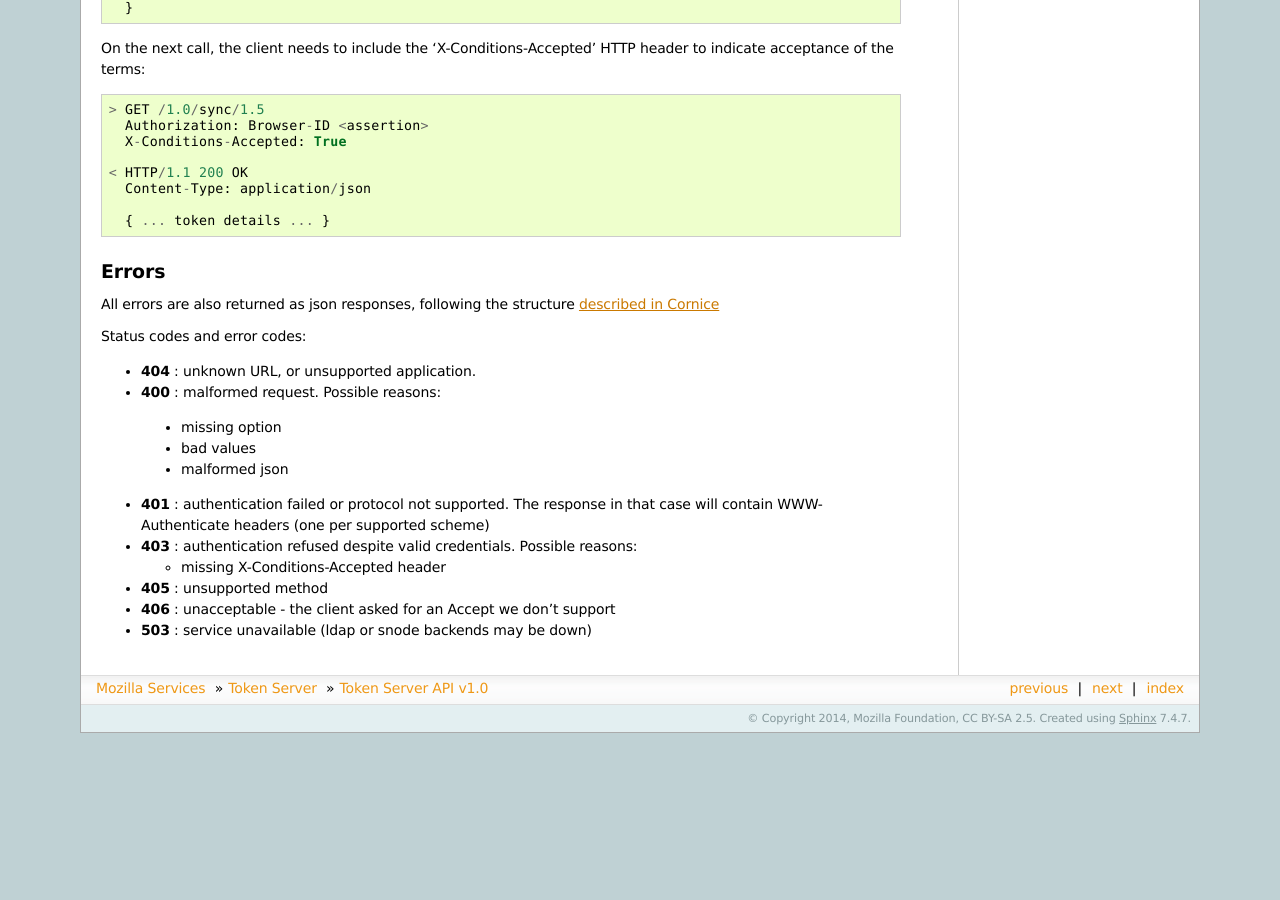
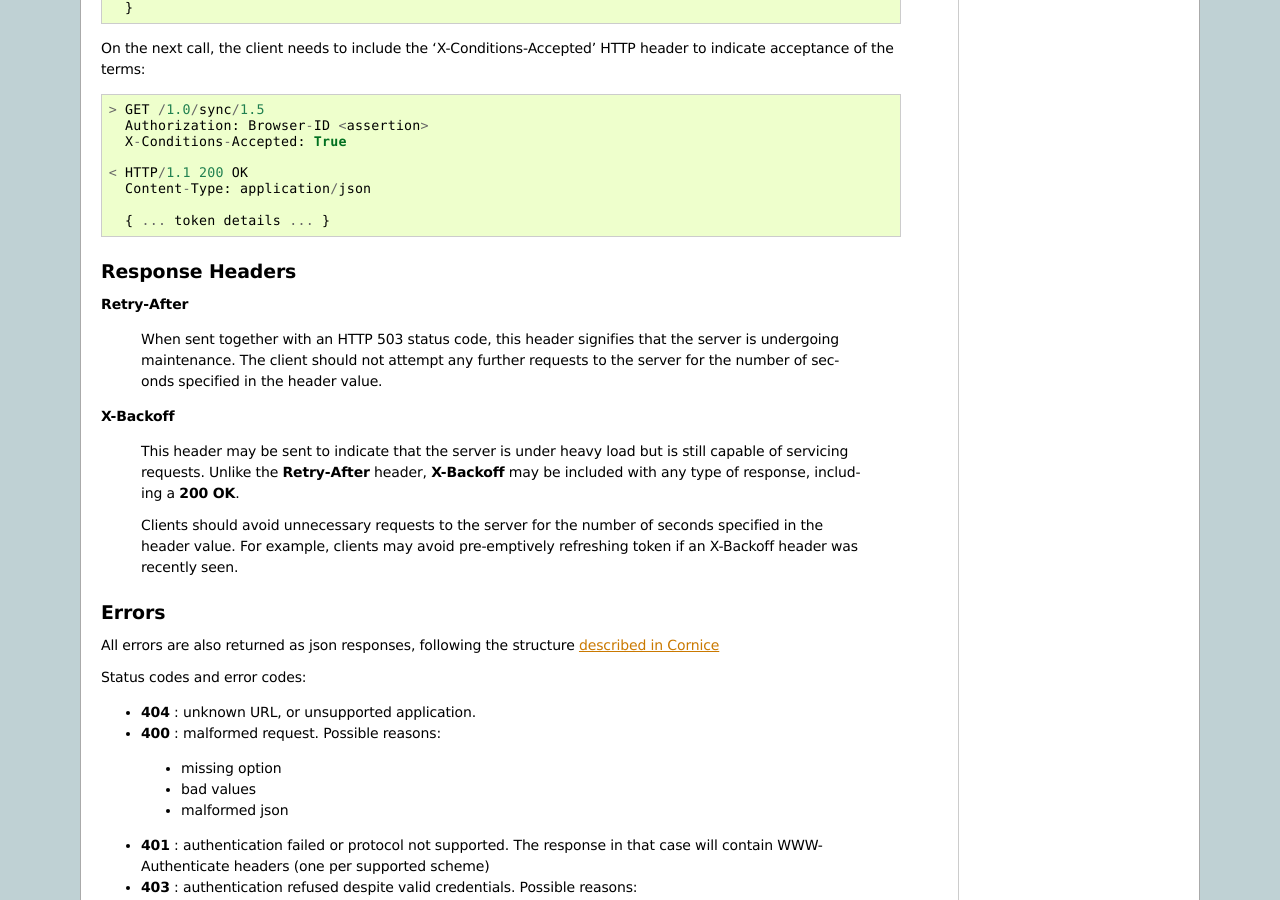
Before and after one commit to mozilla-services/docs, a Sphinx documentation site: the page built from source/token/apis.rst, in a window 1280 px wide and 900 px high, scrolled down 1200 px. Built offline with Sphinx 7.4.7, drawn with Linux system fonts in a browser that asks for light colours; the version number could not be read and is left out; before the commit the page ends 1933 px from its top, so only the background shows below that.

Commit message:
Bug 697126 - add backoff headers to tokenserver spec; r=telliott

```diff
--- a/source/token/apis.rst
+++ b/source/token/apis.rst
@@ -88,6 +88,29 @@ header to indicate acceptance of the terms::
       { ... token details ... }
 
 
+
+Response Headers
+================
+
+**Retry-After**
+
+    When sent together with an HTTP 503 status code, this header signifies that
+    the server is undergoing maintenance. The client should not attempt any
+    further requests to the server for the number of seconds specified in
+    the header value.
+
+**X-Backoff**
+
+    This header may be sent to indicate that the server is under heavy load
+    but is still capable of servicing requests.  Unlike the **Retry-After**
+    header, **X-Backoff** may be included with any type of response, including
+    a **200 OK**.
+
+    Clients should avoid unnecessary requests to the server for the number of seconds
+    specified in the header value.  For example, clients may avoid pre-emptively
+    refreshing token if an X-Backoff header was recently seen.
+
+
 Errors
 ======
 
```
